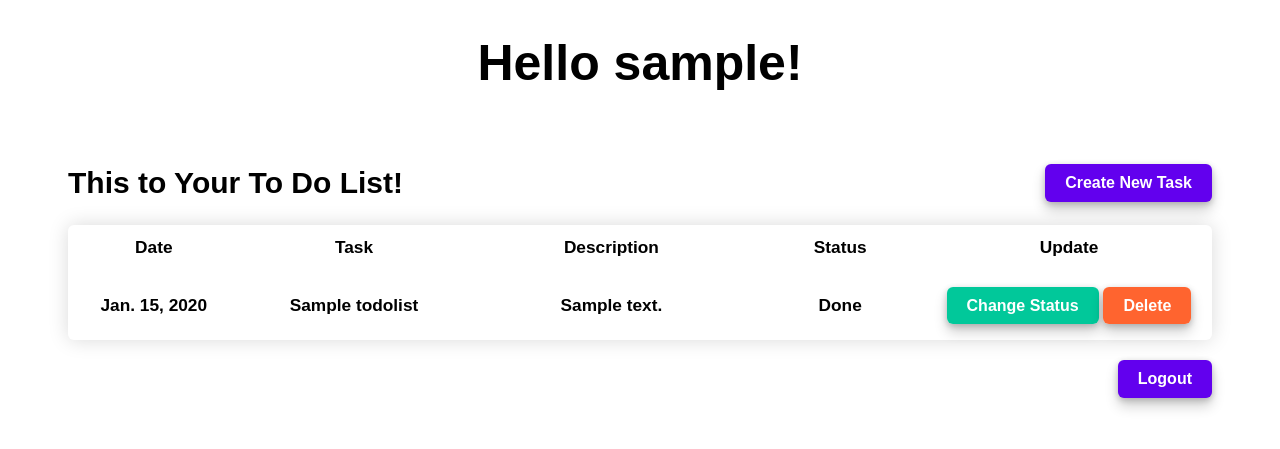
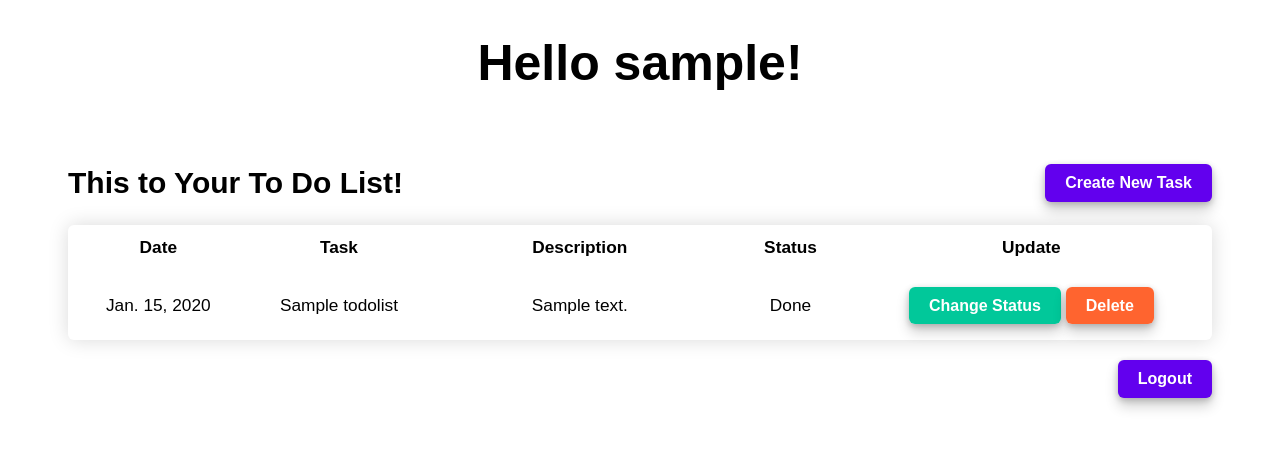
Before and after one commit to iqbaldwitama/pbp-django-assignments, a Django app: page /todolist/ in a window 1280 px wide. Shown: the top 449 px of the page. Run offline with Django 4.2, Linux system fonts and the light colour scheme; a user stored in the database is signed in; tables that the repository leaves empty hold one stand-in row (values such as "Sample post").

Commit message:
fix font weight

```diff
--- a/todolist/templates/create-task.html
+++ b/todolist/templates/create-task.html
@@ -30,6 +30,7 @@
     .button {
         border: none;
         color: white;
+        font-weight: bold;
         background-color: #6200EE;
         text-decoration: none;
         padding: 5px 20px;
--- a/todolist/templates/login.html
+++ b/todolist/templates/login.html
@@ -30,6 +30,7 @@
     .button {
         border: none;
         color: white;
+        font-weight: bold;
         background-color: #6200EE;
         text-decoration: none;
         padding: 5px 20px;
--- a/todolist/templates/register.html
+++ b/todolist/templates/register.html
@@ -30,6 +30,7 @@
     .button {
         border: none;
         color: white;
+        font-weight: bold;
         background-color: #6200EE;
         text-decoration: none;
         padding: 5px 20px;
--- a/todolist/templates/todolist.html
+++ b/todolist/templates/todolist.html
@@ -4,7 +4,6 @@
 <style>
     * {
         font-family: 'Arial';
-        font-weight: bold;
         text-align: center;
         vertical-align: middle;
     }
@@ -27,6 +26,7 @@
     .button {
         border: none;
         color: white;
+        font-weight: bold;
         text-decoration: none;
         padding: 10px 20px;
         font-size: 16px;
@@ -55,15 +55,15 @@
 
         <table>
             <tr>
-            <th style="width: 15%">Date</th>
-            <th style="width: 20%">Task</th>
-            <th style="width: 25%">Description</th>
-            <th style="width: 15%">Status</th>
-            <th>Update</th>
+            <th style="width: 15%; font-weight: bold">Date</th>
+            <th style="width: 15%; font-weight: bold">Task</th>
+            <th style="width: 25%; font-weight: bold">Description</th>
+            <th style="width: 10%; font-weight: bold">Status</th>
+            <th style="width: 30%; font-weight: bold">Update</th>
             </tr>
             {% comment %} Tambahkan data di bawah baris ini {% endcomment %}
             {% for todo in list_of_todos %}
-                <tr style="height: 70px;">
+                <tr style="height: 70px">
                     <td>{{todo.date}}</td>
                     <td>{{todo.title}}</td>
                     <td>{{todo.description}}</td>
```
